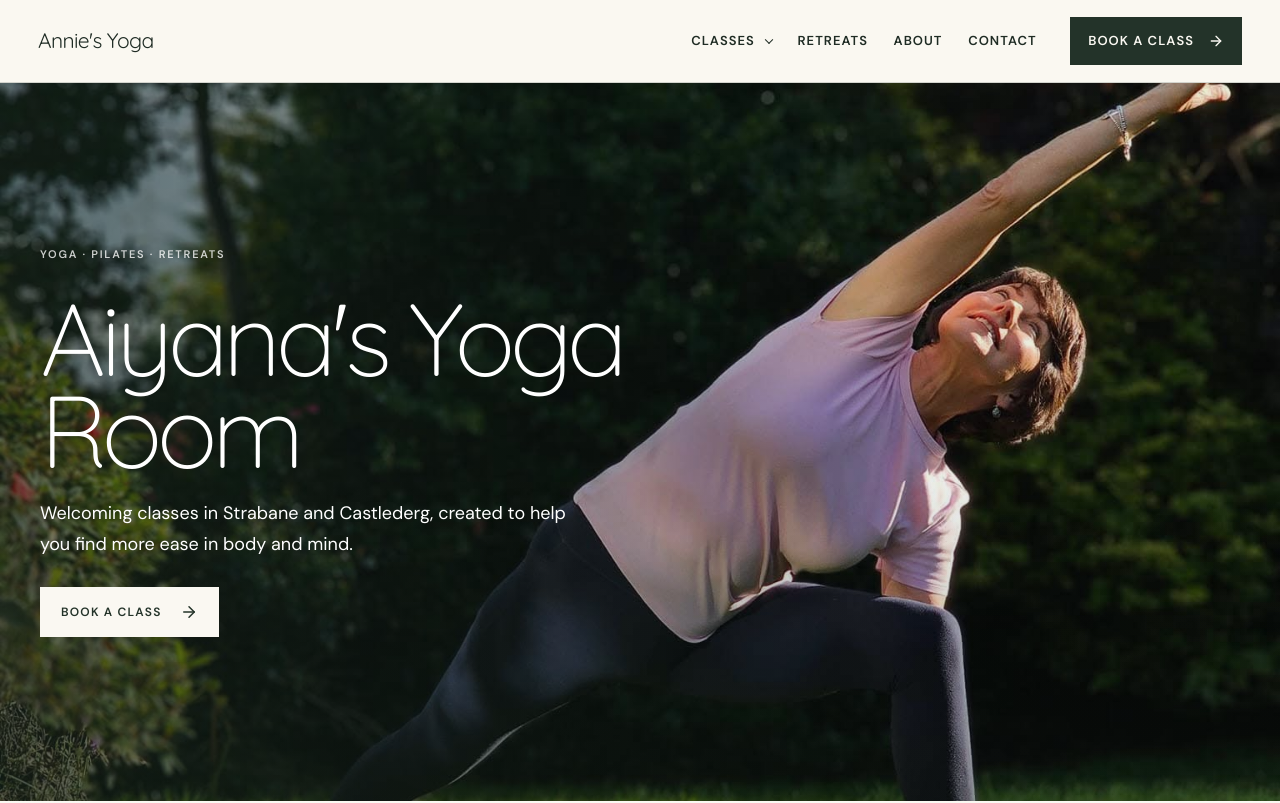
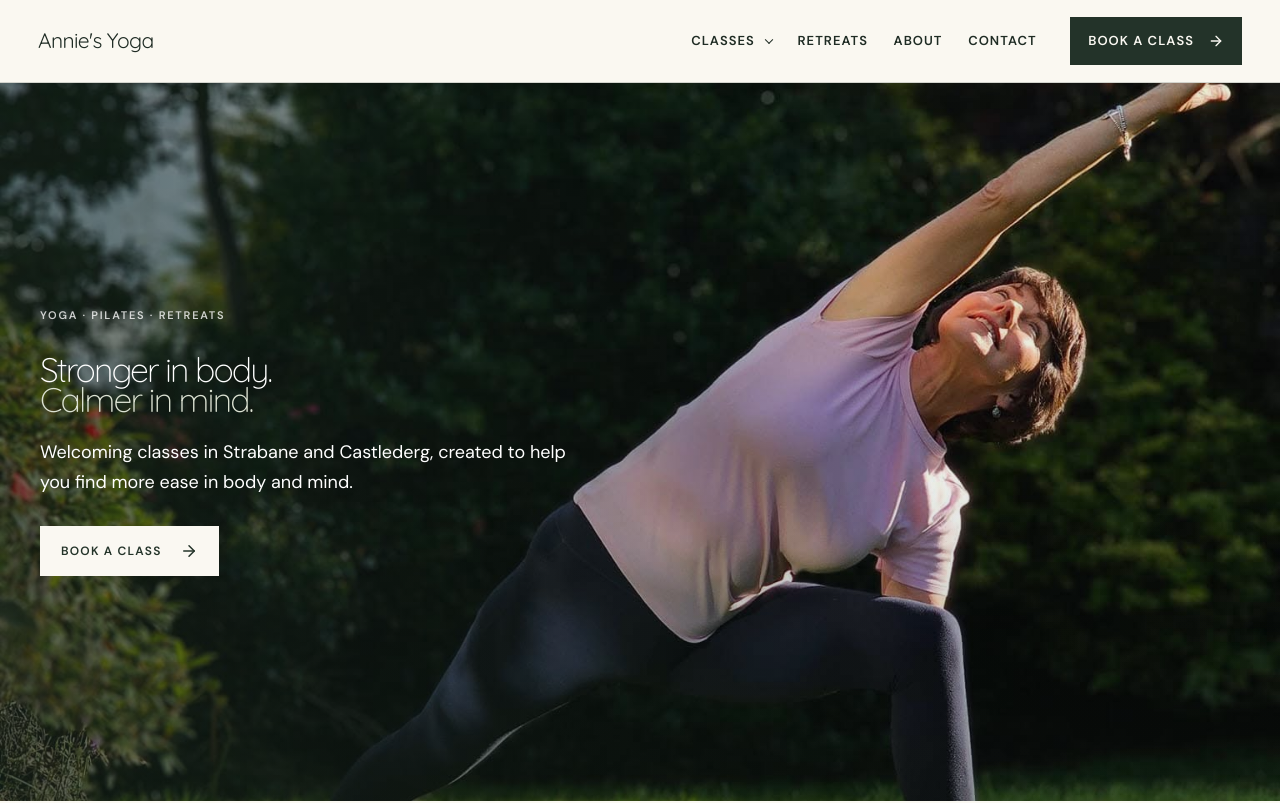
Before and after one commit to aliciaahunt/annies-yoga-website, a React (Vite) app: page / in a window 1280 px wide. Shown: the top 803 px of the page. Built offline with nearby package versions, Linux system fonts and the light colour scheme.

Commit message:
Restore compact homepage headline

```diff
--- a/src/app/App.tsx
+++ b/src/app/App.tsx
@@ -21,7 +21,7 @@ export default function App() {
           <div className="hero-overlay" aria-hidden="true" />
           <div className="hero-content">
             <p className="eyebrow light">Yoga · Pilates · Retreats</p>
-            <h1>Aiyana's Yoga Room</h1>
+            <h1 className="home-title">Stronger in body.<br /><em>Calmer in mind.</em></h1>
             <p>Welcoming classes in Strabane and Castlederg, created to help you find more ease in body and mind.</p>
             <Link className="hero-book-button" to="/schedule">
               Book a class <ArrowRight size={18} />
--- a/src/styles/components.css
+++ b/src/styles/components.css
@@ -27,6 +27,7 @@
 .hero-overlay { position: absolute; inset: 0; background: linear-gradient(90deg, rgba(20,35,26,.61), rgba(20,35,26,.08) 72%), linear-gradient(0deg, rgba(17,28,21,.22), transparent 45%); }
 .hero-content { position: absolute; inset: 0; display: flex; flex-direction: column; justify-content: center; align-items: flex-start; width: min(1240px, calc(100% - 80px)); margin: auto; }
 .hero h1 { max-width: 800px; margin: 14px 0 22px; font-family: var(--serif); font-size: clamp(69px, calc(8.2vw - 3px), 127px); font-weight: 300; line-height: .9; letter-spacing: -.055em; }
+.hero h1.home-title { font-size: clamp(23px, calc(2.733vw - 1px), 42.33px); }
 .hero h1 em { color: #dce2d3; }
 .hero-content > p:last-of-type { max-width: 530px; font-size: 18px; line-height: 1.7; }
 .eyebrow { margin-bottom: 16px; color: var(--moss); font-size: 11px; font-weight: 600; letter-spacing: .16em; text-transform: uppercase; }
```
